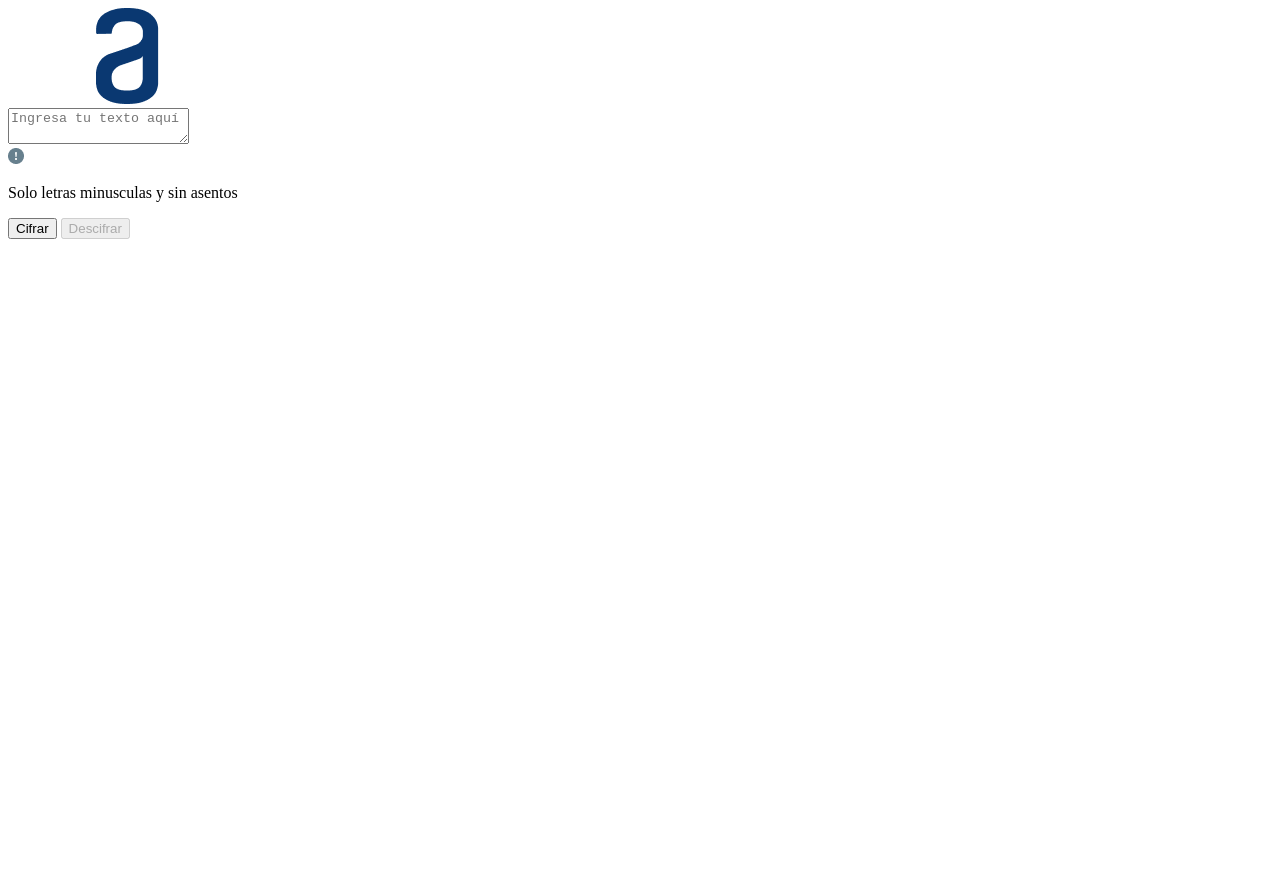
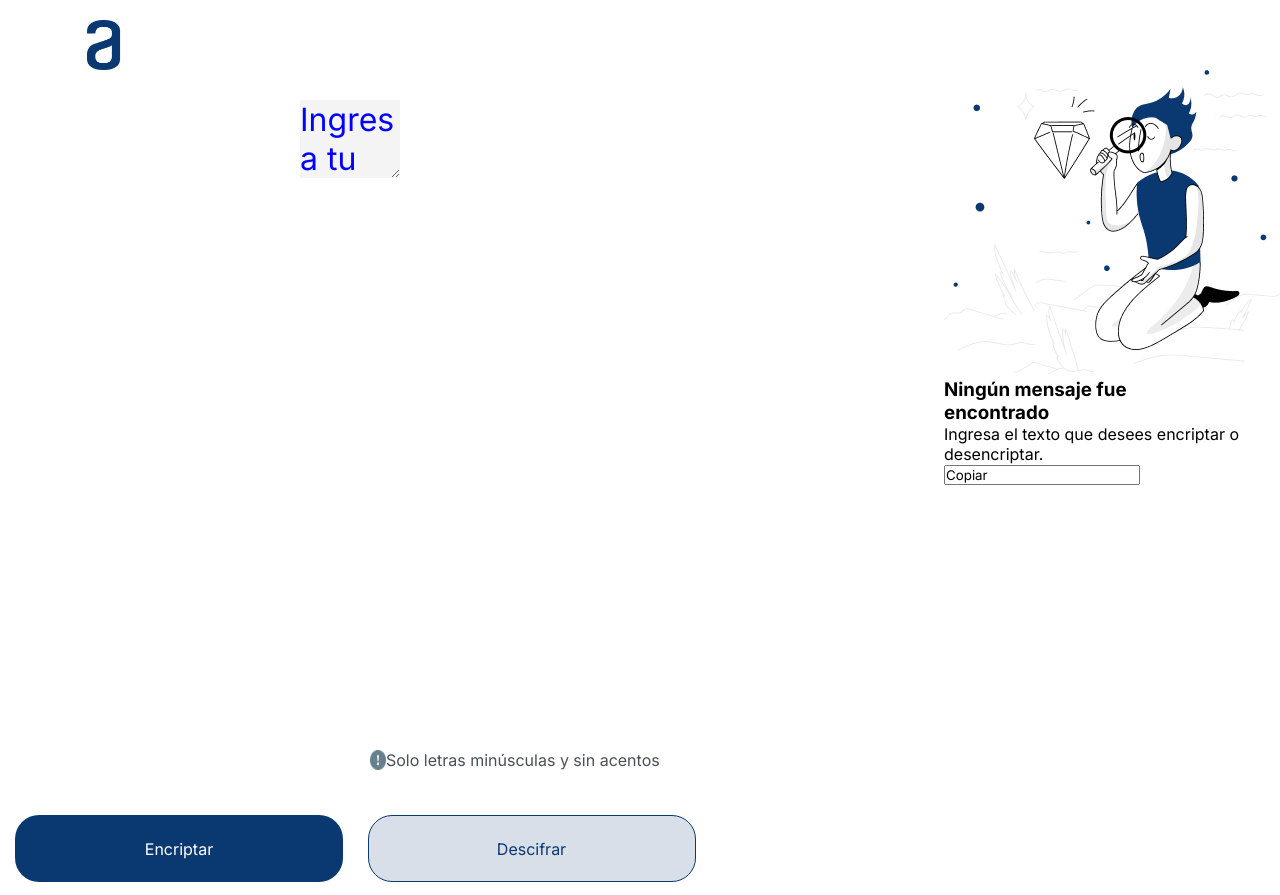
Before and after one commit to Fernandoblancog/Challenge-Fernando, a plain HTML site: page index.html in a window 1280 px wide. Before the commit the page ends 800 px from the top, so only its background shows below. Drawn offline with Linux system fonts and the light colour scheme.

Commit message:
Avance
Proyecto en construcción

```diff
--- a/index.html
+++ b/index.html
@@ -4,7 +4,10 @@
     <meta charset="UTF-8">
     <meta name="viewport" content="width=device-width, initial-scale=1.0">
     <title>Encriptador Challenge</title>
-    <link rel="stylesheet" href="stayles.css">
+    <link rel="stylesheet" href="styles.css">
+    <link rel="preconnect" href="https://fonts.googleapis.com">
+<link rel="preconnect" href="https://fonts.gstatic.com" crossorigin>
+<link href="https://fonts.googleapis.com/css2?family=Inter:wght@100;200;300;400;500;600;700;800;900&display=swap" rel="stylesheet">
 </head>
 <body>
 
@@ -12,19 +15,32 @@
         <img class="logo" src="Imagenes/Logo@2x.png" alt="Logo Alura">
     </header>
     <main>
-        <section class="section">
+        <section class="section1">
             <div class="contenedor-cajatexto">
                 <textarea class="cajatexto" placeholder="Ingresa tu texto aquí"></textarea>
             </div>
             <div class="alerta">
                 <img src="Imagenes/bi_exclamation-circle-fill-1.png" alt="">
-                <p>Solo letras minusculas y sin asentos</p>
+                <p>Solo letras minúsculas y sin acentos</p>
             </div>
-            <div class="conteneror    -botones">
-                <button id="btnCifrar" onclick="cifrar()">Cifrar</button>
-                <button id="btnDescifrar" disabled>Descifrar</button>
+            <div class="contenedor-botones">
+                <input class="btn-encriptar" type="button" value="Encriptar">
+                <input class="btn-descifrar" type="button" value="Descifrar">
             </div>
-
+        </section>
+        <section class="section2">
+            <div class="contenedorimgmuneco">
+                <img src="Imagenes/Muñeco.png" alt="imagen Muñeco">
+            </div>
+            <div class="contenedor-parrafo">
+                <h3>Ningún mensaje fue <br>encontrado</h3>
+                <p>Ingresa el texto que desees encriptar o <br>desencriptar.</p>
+                <div class="contenedor-copiar">
+                    <input id="btn-copiar" class="btn-copiar" value="Copiar">
+                </div>
+                <div class="contenedor-resultados">
+                    <p class="texto-resultados"></p>
+                </div>
             </div>
         </section>
     </main>
--- /dev/null
+++ b/styles.css
@@ -0,0 +1,90 @@
+*{
+    margin: 0;
+    padding: 0;
+    font-family: "Inter", sans-serif;
+}
+body{
+    batgraun-color: #f4f4f4;
+}
+
+header{
+    width: 100%;
+    height: 70px;
+}
+
+.logo{
+    width: 10%;
+    height: 50px;
+    padding-top: 20px;
+    padding-left: 40px;
+
+}
+
+
+main{
+    width: 100%;
+    height: 90%;
+    display: flex;
+    justify-content: space-between;
+}
+.contenedor-cajatexto{
+    position: absolute;
+    left: 200px;
+    top: 100px;
+    padding-left: 100px;
+    width: 100px;
+    height: 600px;
+}
+.cajatexto{
+    width: 80%;
+    width: 100%;
+    border: none;
+    background-color: #f4f4f4;
+    cursor: pointer;
+    color: blue;
+    font-size: 32px;
+    font-weight:400 ;
+    font-family: "Inter", sans-serif;
+}
+.cajatexto::placeholder{
+    color: blue;
+}
+.alerta{
+    position: absolute;
+    top: 750px;
+    left: 370px;
+    display: flex;
+    color: #495057;
+}
+.contenedor-botones{
+    position: absolute;
+    top: 800px;
+    height: 80px;
+    padding-left: 15px;
+    padding-top: 15px;
+}
+.btn-encriptar{
+    width: 328px;
+    height: 67px;
+    border-radius: 24px;
+    background-color: #0A3871;
+    color: #ffffff;
+    font-size: 16px;
+    font-weight: 400px;
+    font-family: "Inter", sans-serif;
+    border: none;
+    margin-right: 20px;
+    cursor: pointer;
+}
+.btn-descifrar{
+    width: 328px;
+    height: 67px;
+    border-radius: 24px;
+    background-color: #d8dfe8;
+    color: #0A3871;
+    font-size: 16px;
+    font-weight: 400px;
+    font-family: "Inter", sans-serif;
+    border: 1px solid #0A3871;
+    cursor: pointer;
+}
```
